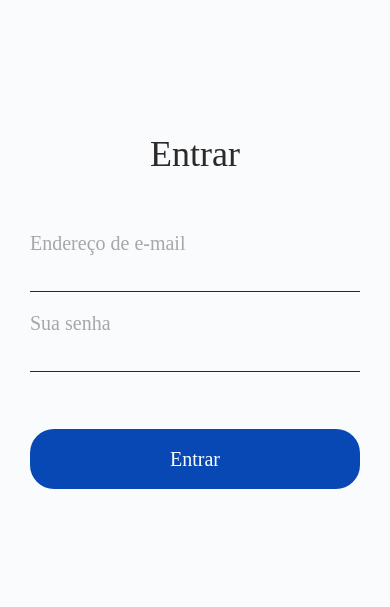
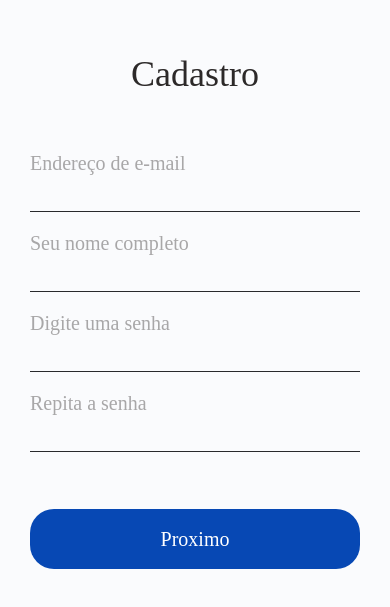
Before and after one commit to w-reis/postex-mobile, a React Native app: screen /SignUp in a window 390 px wide. Shown: the part 103-710 px from the top of the page. Built offline with nearby package versions, Linux system fonts and the light colour scheme.

Commit message:
creates signup screen

```diff
--- a/src/App.tsx
+++ b/src/App.tsx
@@ -3,12 +3,13 @@ import { View, StatusBar } from 'react-native';
 
 import Home from './pages/Home';
 import SignIn from './pages/SignIn';
+import SignUp from './pages/SignUp';
 
 const App: React.FC = () => (
   <>
     <StatusBar barStyle="dark-content" backgroundColor="#FAFBFD" />
     <View style={{ flex: 1, backgroundColor: '#FAFBFD' }}>
-      <SignIn />
+      <SignUp />
     </View>
   </>
 );
--- /dev/null
+++ b/src/pages/SignUp/index.tsx
@@ -0,0 +1,19 @@
+import React from 'react';
+
+import Input from '../../components/Input';
+import Button from '../../components/Button';
+
+import { Container, Title } from './styles';
+
+const SignUp: React.FC = () => (
+  <Container>
+    <Title>Cadastro</Title>
+    <Input placeholder="Endereço de e-mail" keyboardType="email-address" />
+    <Input placeholder="Seu nome completo" />
+    <Input placeholder="Digite uma senha" secureTextEntry />
+    <Input placeholder="Repita a senha" secureTextEntry />
+    <Button style={{ marginTop: 47 }}>Proximo</Button>
+  </Container>
+);
+
+export default SignUp;
--- /dev/null
+++ b/src/pages/SignUp/styles.ts
@@ -0,0 +1,15 @@
+import styled from 'styled-components/native';
+
+export const Container = styled.View`
+  flex: 1;
+  align-items: center;
+  justify-content: center;
+  padding: 0 30px;
+`;
+
+export const Title = styled.Text`
+  color: #2c2929;
+  font-family: 'Roboto-Bold';
+  font-size: 36px;
+  margin-bottom: 47px;
+`;
```
